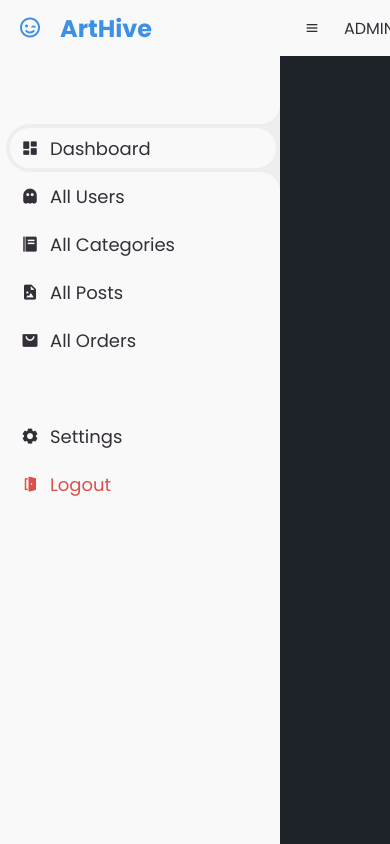
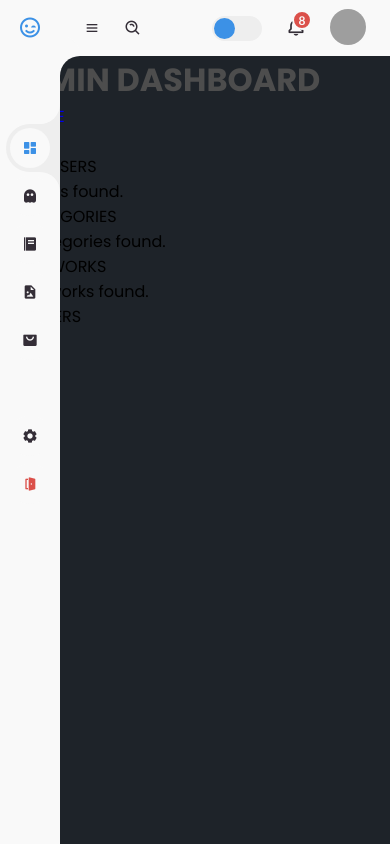
Before and after one commit to Bun-nie/ArtHive, a Django app: page /profile/ in a window 390 px wide. Run offline with Django 5.2, Linux system fonts and the light colour scheme; a user stored in the database is signed in; grey boxes are pictures that could not be loaded.

Commit message:
admin page but css is broken; has views and url

```diff
--- a/LoginSignup/base/templates/admin-profile.html
+++ b/LoginSignup/base/templates/admin-profile.html
@@ -1,8 +1,7 @@
 {% load static %}
-{% block static %}
-<!-- PRGRMR: ALIMURUNG -->
+{% block content %}
 <!DOCTYPE html>
-<html>
+<html lang="en">
     <head>
         <meta charset="UTF-8">
         <meta name="viewport" content="width=device-width, initial-scale=1.0">
@@ -15,14 +14,13 @@
         <title>Admin</title>
     </head>
     <body>
+
         <!-- SIDEBAR -->
         <section id="sidebar">
             <a href="{% url 'base:gallery' %}" class="brand">
                 <i class='bx bx-wink-smile'></i>
                 <span class="text">ArtHive</span>
             </a>
-
-            <!-- top side: database -->
             <ul class="side-menu top">
                 <li class="active">
                     <a href="#">
@@ -45,7 +43,7 @@
                 <li>
                     <a href="#">
                         <i class='bx bxs-file-image' ></i>
-                        <span class="text">All Posts</span>
+                        <span class="text">All Artworks</span>
                     </a>
                 </li>
                 <li>
@@ -55,8 +53,6 @@
                     </a>
                 </li>
             </ul>
-
-            <!-- bottom side: logout settings -->
             <ul class="side-menu">
                 <li>
                     <a href="#">
@@ -72,13 +68,13 @@
                 </li>
             </ul>
         </section>
-        <!-- END OF SIDEBAR -->
+
+        <!-- SIDEBAR -->
 
         <!-- CONTENT -->
-        <!-- shows db in this -->
-        <section id="content">
+         <section id="content">
             <!-- navbar -->
-            <nav>
+             <nav>
                 <i class='bx bx-menu' ></i>
                 <a href="#" class="nav-link">ADMIN</a>
                 <form action="#">
@@ -99,9 +95,74 @@
                     <img src="juzuo.jpg" alt="profile pic">
                 </a>
              </nav>
-        </section>
+         </section>
 
-        <script src="{% static 'js/admin-script.js' %}"></script>
+         <!-- DASHBOARD -->
+          <main>
+            <div class="head-title">
+                <div class="left">
+                    <h1>ADMIN DASHBOARD</h1>
+                    <ul class="breadcrumb">
+                        <li class="active">
+                            <a href="{% url 'base:gallery' %}">EXPLORE</a>
+                        </li>
+                        <li>
+                            <a href="#">Home</a>
+                        </li>
+                    </ul>
+                </div>
+                <ul class="box-info">
+                    <li>
+                        <i class='bx bx-user-circle' ></i>
+                        <span class="text">
+                            ALL USERS
+                        </span>
+                        <ul>
+                            {% for user in users %}
+                                <li>{{ user.email }} - {{ user.username }}</li>
+                            {% empty %}
+                                <li>No users found.</li>
+                            {% endfor %}
+                        </ul>
+                    </li>
+                    <li>
+                        <i class='bx bx-clipboard'></i>
+                        <span class="text">
+                            CATEGORIES
+                        </span>
+                        <ul>
+                            {% for category in categories %}
+                                <li>{{ category.name }}</li>
+                            {% empty %}
+                                <li>No categories found.</li>
+                            {% endfor %}
+                        </ul>
+                    </li>
+                    <li>
+                        <i class='bx bx-photo-album'></i>
+                        <span class="text">
+                            ARTWORKS
+                        </span>
+                        <ul>
+                            {% for artwork in artworks %}
+                                <li>{{ artwork.title }} by {{ artwork.artist }}</li>
+                            {% empty %}
+                                <li>No artworks found.</li>
+                            {% endfor %}
+                        </ul>
+                    </li>
+                    <li>
+                        <i class='bx bxs-shopping-bag-alt'></i>
+                        <span class="text">
+                            ORDERS
+                        </span>
+                    </li>
+                </ul>
+            </div>
+          </main>
+         <!-- CONTENT -->
+
+         <script src="{% static 'js/admin-script.js' %}"></script>
     </body>
 </html>
-{% endblock static %}
+<!-- {% endblock content %} -->
--- a/LoginSignup/base/urls.py
+++ b/LoginSignup/base/urls.py
@@ -15,6 +15,7 @@ urlpatterns = [
     path('password_change/', change_password, name='password_change'),
     path('settings/', profile_settings, name='profileSettings'),
     path('deactivate_account/', deactivate_account, name='deactivate_account'),
+    path('admin-profile', admin_dashboard, name='adminProfile'),
 ]
 
 # if settings.DEBUG:
--- a/LoginSignup/base/views.py
+++ b/LoginSignup/base/views.py
@@ -6,9 +6,11 @@ from django.contrib.auth.models import User
 from .forms import SignUpForm, LoginForm, CustomPasswordChangeForm
 from django.contrib import messages
 from shop.models import Order, Product
+from homepage.models import Category, Artwork
 from homepage.models import Artwork
 from django.contrib.auth import update_session_auth_hash
 from django.contrib.auth import get_user_model
+from django.http import HttpResponseForbidden
 
 # Create your views here.
 
@@ -121,3 +123,24 @@ def change_password(request):
     else:
         form = CustomPasswordChangeForm(user=request.user)
     return render(request, 'change_password.html', {'form': form})
+
+
+@login_required
+def admin_dashboard(request):
+    if not request.user.is_staff:
+        return HttpResponseForbidden("User is not admin")
+    else:
+        users = User.object.all()
+        categories = Category.objects.all()
+        artworks = Artwork.objects.all()
+        orders = Order.objects.all()
+
+        # Pass data to template
+        context = {
+            'users': users,
+            'categories': categories,
+            'artworks': artworks,
+            'orders':orders,
+        }
+
+        return render(request, 'honeycomb/admin-profile.html')
--- a/LoginSignup/static/css/admin-styles.css
+++ b/LoginSignup/static/css/admin-styles.css
@@ -1,81 +1,76 @@
-@import url('https://fonts.googleapis.com/css2?family=Jost:ital,wght@0,100..900;1,100..900&family=Poppins:ital,wght@0,100;0,200;0,300;0,400;0,500;0,600;0,700;0,800;0,900;1,100;1,200;1,300;1,400;1,500;1,600;1,700;1,800;1,900&display=swap');
+@import url('https://fonts.googleapis.com/css2?family=Lato:wght@400;700&family=Poppins:wght@400;500;600;700&display=swap');
 
-/* NOT FINISHED*/
-/* need css for the db table */
-
-*{
+* {
 	margin: 0;
 	padding: 0;
 	box-sizing: border-box;
 }
 
-a{
+a {
 	text-decoration: none;
 }
 
-li{
+li {
 	list-style: none;
 }
 
-:root{
-    /* fonts */
+:root {
 	--poppins: 'Poppins', sans-serif;
 	--lato: 'Lato', sans-serif;
 
-    /* colors */
-    --light: #f9f9f9;
-    --blue: #3c91e6;
-    --light-blue: #cf38ff;
+	--light: #F9F9F9;
+	--blue: #3C91E6;
+	--light-blue: #CFE8FF;
 	--grey: #eee;
-    --dark-grey: #aaa;
-    --dark: #342e37;
-    --red: #db504a;
-    --yellow: #ffce26;
-    --light-yellow: #fff2c6;
-    --orange: #fd7238;
-    --light-orange: #ffe0d3;
+	--dark-grey: #AAAAAA;
+	--dark: #342E37;
+	--red: #DB504A;
+	--yellow: #FFCE26;
+	--light-yellow: #FFF2C6;
+	--orange: #FD7238;
+	--light-orange: #FFE0D3;
 }
 
-html{
+html {
 	overflow-x: hidden;
 }
 
-body.dark{
-    --light: #0c0c1e;
+body.dark {
+	--light: #0C0C1E;
 	--grey: #060714;
-    --dark: #fbfbfb;
+	--dark: #FBFBFB;
 }
 
-body{
+body {
 	background: var(--grey);
 	overflow-x: hidden;
 }
 
-/* sidebar css */
-#sidebar{
+
+
+
+
+/* SIDEBAR */
+#sidebar {
 	position: fixed;
 	top: 0;
 	left: 0;
 	width: 280px;
 	height: 100%;
 	background: var(--light);
-    z-index: 1000;
-
-    font-family: var(--poppins);
+	z-index: 2000;
+	font-family: var(--lato);
 	transition: .3s ease;
 	overflow-x: hidden;
 	scrollbar-width: none;
 }
-
-#sidebar::-webkit-scrollbar{
+#sidebar::--webkit-scrollbar {
 	display: none;
 }
-
-#sidebar.hide{
+#sidebar.hide {
 	width: 60px;
 }
-
-#sidebar .brand{
+#sidebar .brand {
 	font-size: 24px;
 	font-weight: 700;
 	height: 56px;
@@ -90,36 +85,27 @@ body{
 	padding-bottom: 20px;
 	box-sizing: content-box;
 }
-
-#sidebar .brand .bx{
+#sidebar .brand .bx {
 	min-width: 60px;
 	display: flex;
 	justify-content: center;
 }
-
-#sidebar .side-menu{
+#sidebar .side-menu {
 	width: 100%;
 	margin-top: 48px;
 }
-
-#sidebar .side-menu li{
+#sidebar .side-menu li {
 	height: 48px;
 	background: transparent;
 	margin-left: 6px;
 	border-radius: 48px 0 0 48px;
 	padding: 4px;
 }
-
-#sidebar .side-menu li.active{
+#sidebar .side-menu li.active {
 	background: var(--grey);
 	position: relative;
 }
-
-#sidebar .side-menu li.active a{
-    color: var(--blue);
-}
-
-#sidebar .side-menu li.active::before{
+#sidebar .side-menu li.active::before {
 	content: '';
 	position: absolute;
 	width: 40px;
@@ -130,8 +116,7 @@ body{
 	box-shadow: 20px 20px 0 var(--grey);
 	z-index: -1;
 }
-
-#sidebar .side-menu li.active::after{
+#sidebar .side-menu li.active::after {
 	content: '';
 	position: absolute;
 	width: 40px;
@@ -142,58 +127,58 @@ body{
 	box-shadow: 20px -20px 0 var(--grey);
 	z-index: -1;
 }
-
-#sidebar .side-menu li a{
+#sidebar .side-menu li a {
 	width: 100%;
 	height: 100%;
 	background: var(--light);
 	display: flex;
 	align-items: center;
 	border-radius: 48px;
-    font-size: 18px;
+	font-size: 16px;
 	color: var(--dark);
 	white-space: nowrap;
 	overflow-x: hidden;
 }
-
-#sidebar .side-menu.top li a{
-    color: var(--dark);
+#sidebar .side-menu.top li.active a {
+	color: var(--blue);
 }
-
-#sidebar.hide .side-menu.top li a{
-    width: calc(48px - (4px*2));
+#sidebar.hide .side-menu li a {
+	width: calc(48px - (4px * 2));
 	transition: width .3s ease;
 }
-
-#sidebar .side-menu.top li a.logout{
-    color:  var(--red);
-}
-
-#sidebar .side-menu li a.logout{
+#sidebar .side-menu li a.logout {
 	color: var(--red);
 }
-
 #sidebar .side-menu.top li a:hover {
 	color: var(--blue);
 }
-
-#sidebar .side-menu li a .bx{
-    min-width: calc(60px - ((4px + 6px) * 2));
+#sidebar .side-menu li a .bx {
+	min-width: calc(60px  - ((4px + 6px) * 2));
 	display: flex;
 	justify-content: center;
 }
-/* sidebar */
+/* SIDEBAR */
 
 
-/* content */
-#content{
+
+
+
+/* CONTENT */
+#content {
 	position: relative;
 	width: calc(100% - 280px);
 	left: 280px;
 	transition: .3s ease;
 }
+#sidebar.hide ~ #content {
+	width: calc(100% - 60px);
+	left: 60px;
+}
 
-/* navbar css */
+
+
+
+/* NAVBAR */
 #content nav {
 	height: 56px;
 	background: var(--light);
@@ -201,56 +186,47 @@ body{
 	display: flex;
 	align-items: center;
 	grid-gap: 24px;
+	font-family: var(--lato);
 	position: sticky;
 	top: 0;
 	left: 0;
 	z-index: 1000;
-
-    font-family: var(--poppins);
 }
-
-#content nav::before{
+#content nav::before {
 	content: '';
 	position: absolute;
-    width: 50px;
-    height: 50px;
+	width: 40px;
+	height: 40px;
 	bottom: -40px;
 	left: 0;
 	border-radius: 50%;
 	box-shadow: -20px -20px 0 var(--light);
 }
-
-#content nav a{
+#content nav a {
 	color: var(--dark);
 }
-
-#content nav .bx.bx-menu{
+#content nav .bx.bx-menu {
 	cursor: pointer;
 	color: var(--dark);
 }
-
-#content nav .nav-link{
+#content nav .nav-link {
 	font-size: 16px;
 	transition: .3s ease;
 }
-
-#content nav .nav-link:hover{
+#content nav .nav-link:hover {
 	color: var(--blue);
 }
-
-#content nav form{
+#content nav form {
 	max-width: 400px;
 	width: 100%;
 	margin-right: auto;
 }
-
-#content nav form .form-input{
+#content nav form .form-input {
 	display: flex;
 	align-items: center;
 	height: 36px;
 }
-
-#content nav form .form-input input{
+#content nav form .form-input input {
 	flex-grow: 1;
 	padding: 0 16px;
 	height: 100%;
@@ -261,8 +237,7 @@ body{
 	width: 100%;
 	color: var(--dark);
 }
-
-#content nav form .form-input button{
+#content nav form .form-input button {
 	width: 36px;
 	height: 100%;
 	display: flex;
@@ -270,20 +245,17 @@ body{
 	align-items: center;
 	background: var(--blue);
 	color: var(--light);
-
 	font-size: 18px;
 	border: none;
 	outline: none;
 	border-radius: 0 36px 36px 0;
 	cursor: pointer;
 }
-
-#content nav .notification{
+#content nav .notification {
 	font-size: 20px;
 	position: relative;
 }
-
-#content nav .notification .num{
+#content nav .notification .num {
 	position: absolute;
 	top: -6px;
 	right: -6px;
@@ -299,15 +271,13 @@ body{
 	justify-content: center;
 	align-items: center;
 }
-
-#content nav .profile img{
+#content nav .profile img {
 	width: 36px;
 	height: 36px;
 	object-fit: cover;
 	border-radius: 50%;
 }
-
-#content nav .switch-mode{
+#content nav .switch-mode {
 	display: block;
 	min-width: 50px;
 	height: 25px;
@@ -316,19 +286,156 @@ body{
 	cursor: pointer;
 	position: relative;
 }
-
-#content nav .switch-mode::before{
+#content nav .switch-mode::before {
 	content: '';
 	position: absolute;
 	top: 2px;
+	left: 2px;
 	bottom: 2px;
-    width: calc(25px-4px);
+	width: calc(25px - 4px);
 	background: var(--blue);
 	border-radius: 50%;
-    transition: all .3 ease;
+	transition: all .3s ease;
+}
+#content nav #switch-mode:checked + .switch-mode::before {
+	left: calc(100% - (25px - 4px) - 2px);
+}
+/* NAVBAR */
+
+
+/* MAIN */
+#content main {
+	width: 100%;
+	padding: 36px 24px;
+	font-family: var(--poppins);
+	max-height: calc(100vh - 56px);
+	overflow-y: auto;
+}
+#content main .head-title {
+	display: flex;
+	align-items: center;
+	justify-content: space-between;
+	grid-gap: 16px;
+	flex-wrap: wrap;
+}
+#content main .head-title .left h1 {
+	font-size: 36px;
+	font-weight: 600;
+	margin-bottom: 10px;
+	color: var(--dark);
+}
+#content main .head-title .left .breadcrumb {
+	display: flex;
+	align-items: center;
+	grid-gap: 16px;
+}
+#content main .head-title .left .breadcrumb li {
+	color: var(--dark);
+}
+#content main .head-title .left .breadcrumb li a {
+	color: var(--dark-grey);
+	pointer-events: none;
+}
+#content main .head-title .left .breadcrumb li a.active {
+	color: var(--blue);
+	pointer-events: unset;
 }
 
-#content nav #switch-mode:checked + .switch-mode::before{
-    left: calc(100% - (25px - 4px) - 2px);
+
+
+#content main .box-info {
+	display: grid;
+	grid-template-columns: repeat(auto-fit, minmax(240px, 1fr));
+	grid-gap: 24px;
+	margin-top: 36px;
 }
-/* content */
+#content main .box-info li {
+	padding: 24px;
+	background: var(--light);
+	border-radius: 20px;
+	display: flex;
+	align-items: center;
+	grid-gap: 24px;
+}
+#content main .box-info li .bx {
+	width: 80px;
+	height: 80px;
+	border-radius: 10px;
+	font-size: 36px;
+	display: flex;
+	justify-content: center;
+	align-items: center;
+}
+#content main .box-info li:nth-child(1) .bx {
+	background: var(--light-blue);
+	color: var(--blue);
+}
+#content main .box-info li:nth-child(2) .bx {
+	background: var(--light-yellow);
+	color: var(--yellow);
+}
+#content main .box-info li:nth-child(3) .bx {
+	background: var(--light-orange);
+	color: var(--orange);
+}
+#content main .box-info li .text h3 {
+	font-size: 24px;
+	font-weight: 600;
+	color: var(--dark);
+}
+#content main .box-info li .text p {
+	color: var(--dark);
+}
+/* MAIN */
+/* CONTENT */
+
+
+@media screen and (max-width: 768px) {
+	#sidebar {
+		width: 200px;
+	}
+
+	#content {
+		width: calc(100% - 60px);
+		left: 200px;
+	}
+
+	#content nav .nav-link {
+		display: none;
+	}
+}
+
+@media screen and (max-width: 576px) {
+	#content nav form .form-input input {
+		display: none;
+	}
+
+	#content nav form .form-input button {
+		width: auto;
+		height: auto;
+		background: transparent;
+		border-radius: none;
+		color: var(--dark);
+	}
+
+	#content nav form.show .form-input input {
+		display: block;
+		width: 100%;
+	}
+	#content nav form.show .form-input button {
+		width: 36px;
+		height: 100%;
+		border-radius: 0 36px 36px 0;
+		color: var(--light);
+		background: var(--red);
+	}
+
+	#content nav form.show ~ .notification,
+	#content nav form.show ~ .profile {
+		display: none;
+	}
+
+	#content main .box-info {
+		grid-template-columns: 1fr;
+	}
+}
```
Also changed, not shown: LoginSignup/static/js/admin-script.js (+47 -3 lines), LoginSignup/db.sqlite3. Lines whose indentation alone changed are shown as unchanged.
